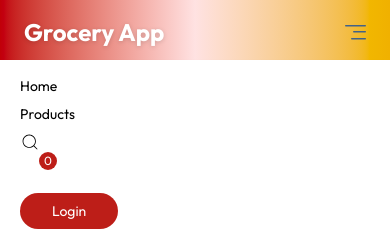
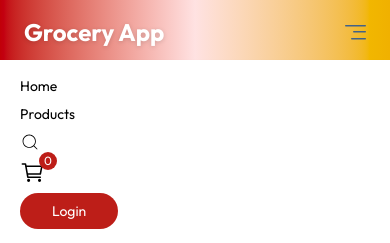
Before and after one commit to Ishaansyal595/food-delivery-app, a React (Vite) app in the folder client/: page / in a window 390 px wide. Both pictures are taken after a click on the button "Menu". Shown: the top 243 px of the page. Built offline with nearby package versions, Linux system fonts and the light colour scheme; no server answers.

Commit message:
✅  Home Page

```diff
--- a/client/src/components/Navbar.jsx
+++ b/client/src/components/Navbar.jsx
@@ -169,7 +169,7 @@ const Navbar = () => {
           }}
           className="relative cursor-pointer"
         >
-          <IoCartOutline size={25} className="text-white" />
+          <IoCartOutline size={25} className="text-black" />
           <button className="absolute -top-2 -right-3 text-xs text-white bg-[#bd1e18] w-[18px] h-[18px] rounded-full">
             {cartCount()}
           </button>
```
